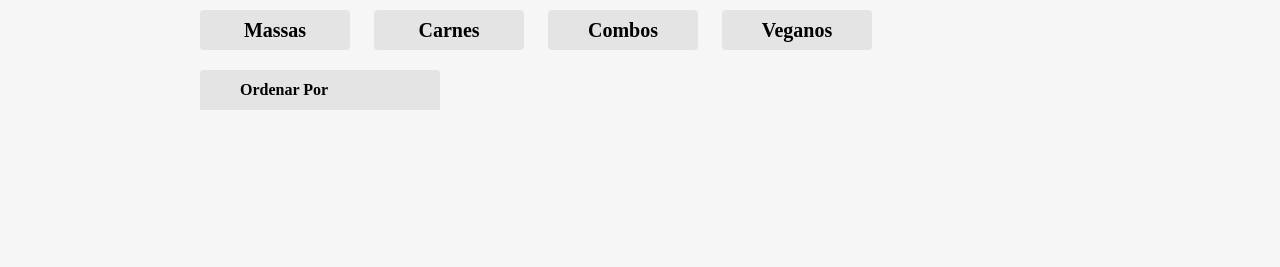
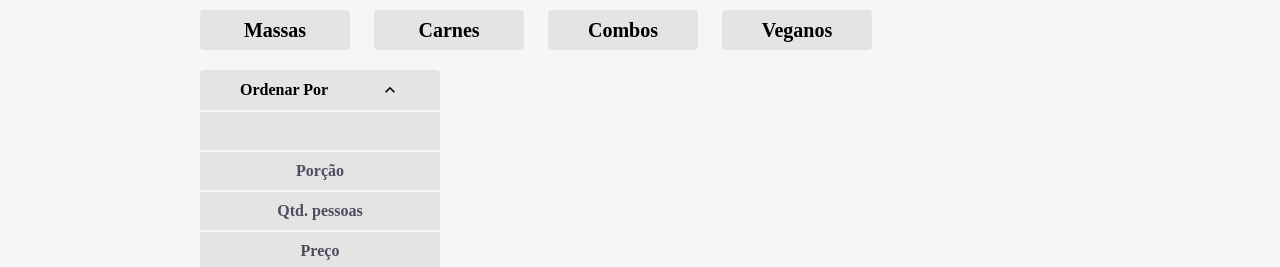
Before and after one commit to kelvia-snts/Aluroni, a React (Create React App) app: page / in a window 1280 px wide. Both pictures are taken after a click on the button "Ordenar Por". Shown: the part 539-806 px from the top of the page. Built offline with nearby package versions, Linux system fonts and the light colour scheme; a web font is replaced by a local one.

Commit message:
feat: add sorting function

```diff
--- a/src/pages/RestaurantMenu/Sort/Sort.module.scss
+++ b/src/pages/RestaurantMenu/Sort/Sort.module.scss
@@ -14,7 +14,7 @@
   min-width: 240px;
   padding: 0 40px;
   position: relative;
-  &--ativo {
+  &--active {
     background-color: $blue;
     color: white;
   }
@@ -25,7 +25,7 @@
     flex-direction: column;
     top: 100%;
     width: 100%;
-    &--ativo {
+    &--active {
       display: flex;
     }
   }
@@ -40,7 +40,7 @@
     justify-content: center;
     width: inherit;
     &:hover,
-    &--ativo {
+    &--active {
       background-color: $blue;
       cursor: pointer;
       color: white;
--- a/src/pages/RestaurantMenu/Sort/index.tsx
+++ b/src/pages/RestaurantMenu/Sort/index.tsx
@@ -1,13 +1,46 @@
 import sortStyle from "./Sort.module.scss";
 import options from "./options.json";
+import React, { useState } from "react";
+import classNames from "classnames";
+import { MdKeyboardArrowUp, MdKeyboardArrowDown } from "react-icons/md";
 
-export default function Sort() {
+interface Props {
+  sort: string;
+  setSort: React.Dispatch<React.SetStateAction<string>>;
+}
+
+export default function Sort({ sort, setSort }: Props) {
+  const [open, setOpen] = useState(false);
+  const sortName =
+    sort && options.find((option) => option.value === sort)?.name;
+
   return (
-    <button className={sortStyle.sort}>
-      <span>Ordenar Por</span>
-      <div className={sortStyle.sort__options}>
+    <button
+      className={classNames({
+        [sortStyle.sort]: true,
+        [sortStyle["sort--active"]]: sort !== "",
+      })}
+      onClick={() => setOpen(!open)}
+      onBlur={() => setOpen(false)}
+    >
+      <span>{sortName || "Ordenar Por"}</span>
+      {open ? (
+        <MdKeyboardArrowUp size={20} />
+      ) : (
+        <MdKeyboardArrowDown size={20} />
+      )}
+      <div
+        className={classNames({
+          [sortStyle.sort__options]: true,
+          [sortStyle["sort__options--active"]]: open,
+        })}
+      >
         {options.map((option) => (
-          <div className={sortStyle.sort__option} key={option.value}>
+          <div
+            className={sortStyle.sort__option}
+            key={option.value}
+            onClick={() => setSort(option.value)}
+          >
             {option.name}
           </div>
         ))}
--- a/src/pages/RestaurantMenu/index.tsx
+++ b/src/pages/RestaurantMenu/index.tsx
@@ -8,6 +8,7 @@ import Sort from "./Sort";
 export default function RestaurantMenu() {
   const [search, setSearch] = useState("");
   const [filter, setFilter] = useState<number | null>(null);
+  const [sort, setSort] = useState("");
 
   return (
     <main>
@@ -24,7 +25,7 @@ export default function RestaurantMenu() {
         <SearchEngine search={search} setSearch={setSearch} />
         <div className={restaurantMenuStyle.restaurantMenu__filters}>
           <Filters filter={filter} setFilter={setFilter} />
-          <Sort />
+          <Sort sort={sort} setSort={setSort}/>
         </div>
       </section>
     </main>
```
